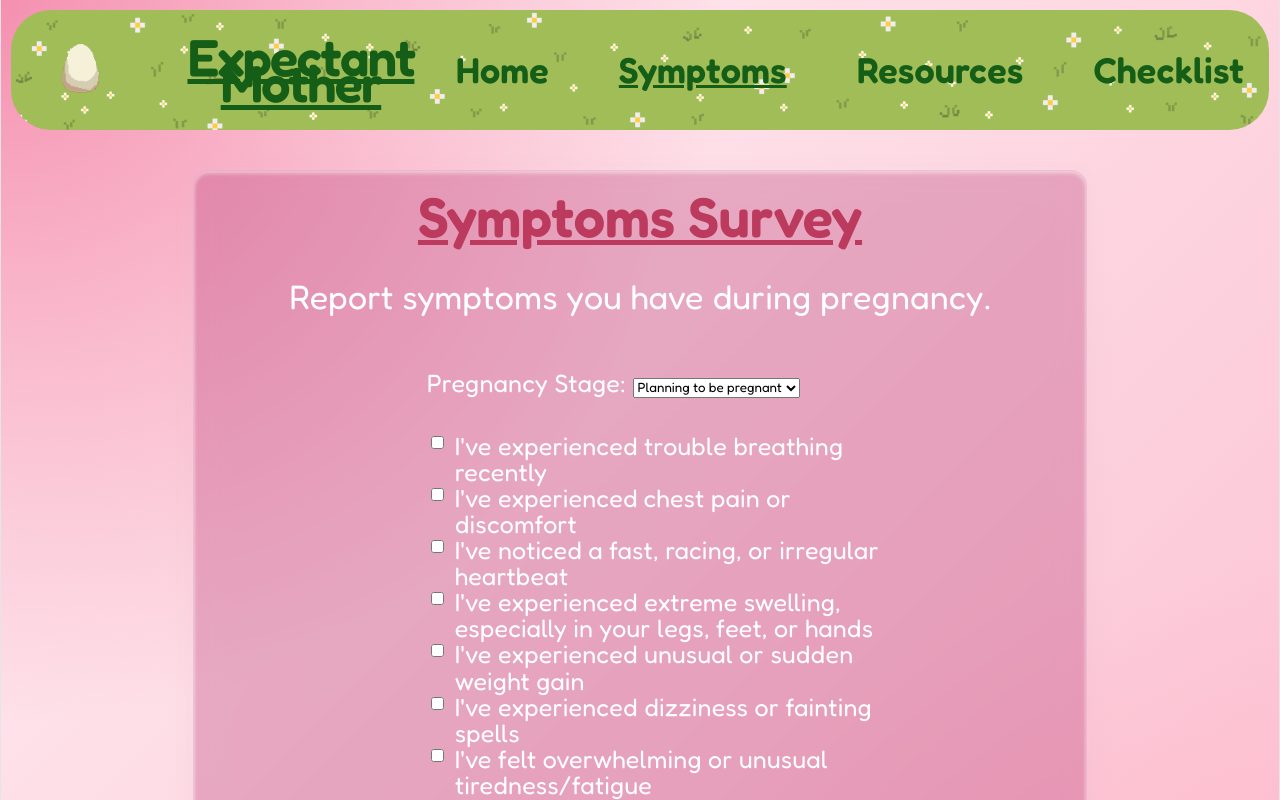
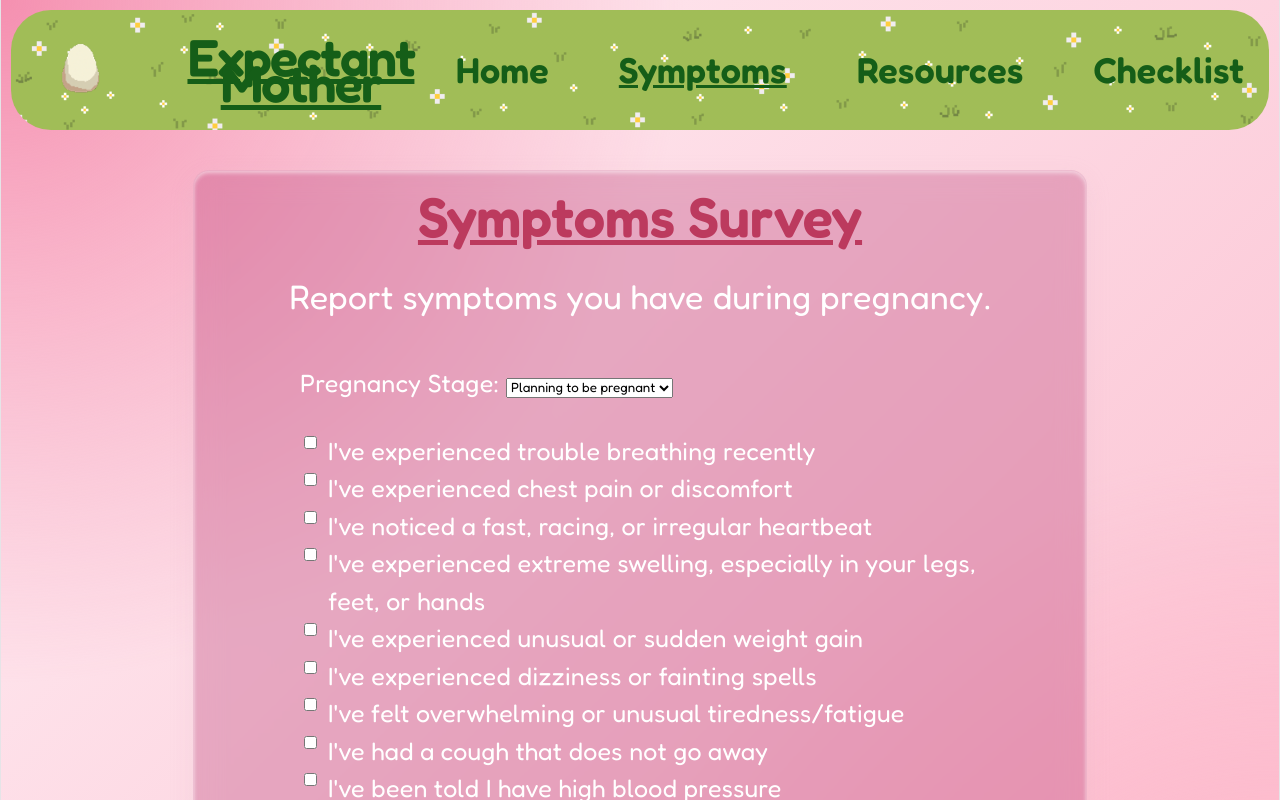
Before and after one commit to eihwang/venushacks26, a React (Vite) app: page /mother in a window 1280 px wide. Shown: the top 800 px of the page. Built offline with nearby package versions, Linux system fonts and the light colour scheme.

Commit message:
change text formatting

```diff
--- a/src/App.css
+++ b/src/App.css
@@ -292,7 +292,7 @@ h1 {
 
 .questions {
   display: flex;
-  width: 60%;
+  width: 90%;
   justify-content: center;
   margin: 0 auto;
   gap: 45px;
@@ -308,6 +308,7 @@ li {
   display: flex;
   align-items: flex-start;
   gap: 8px;
+  line-height: 1.5;
 }
 
 .results-section{
```
